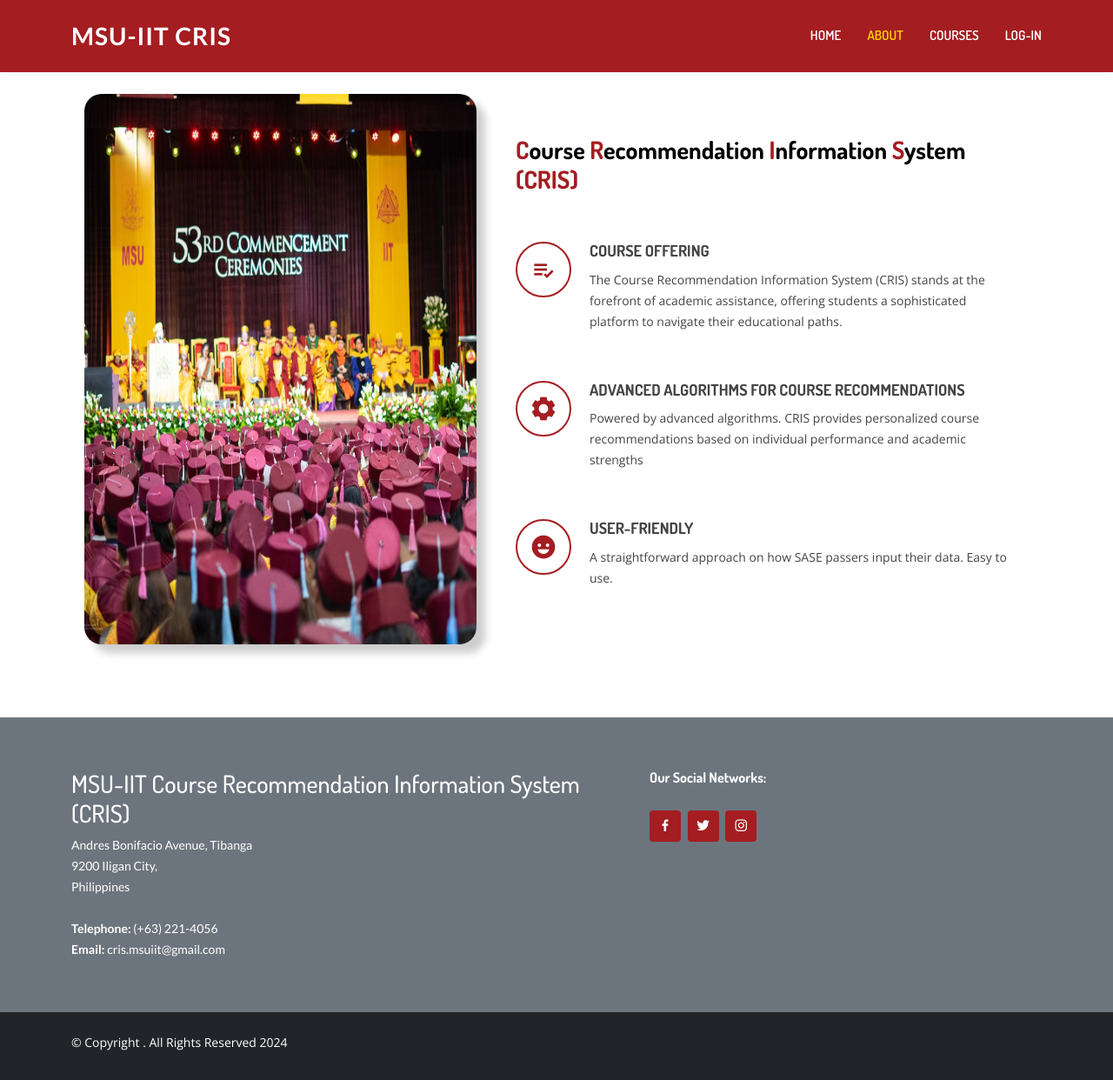
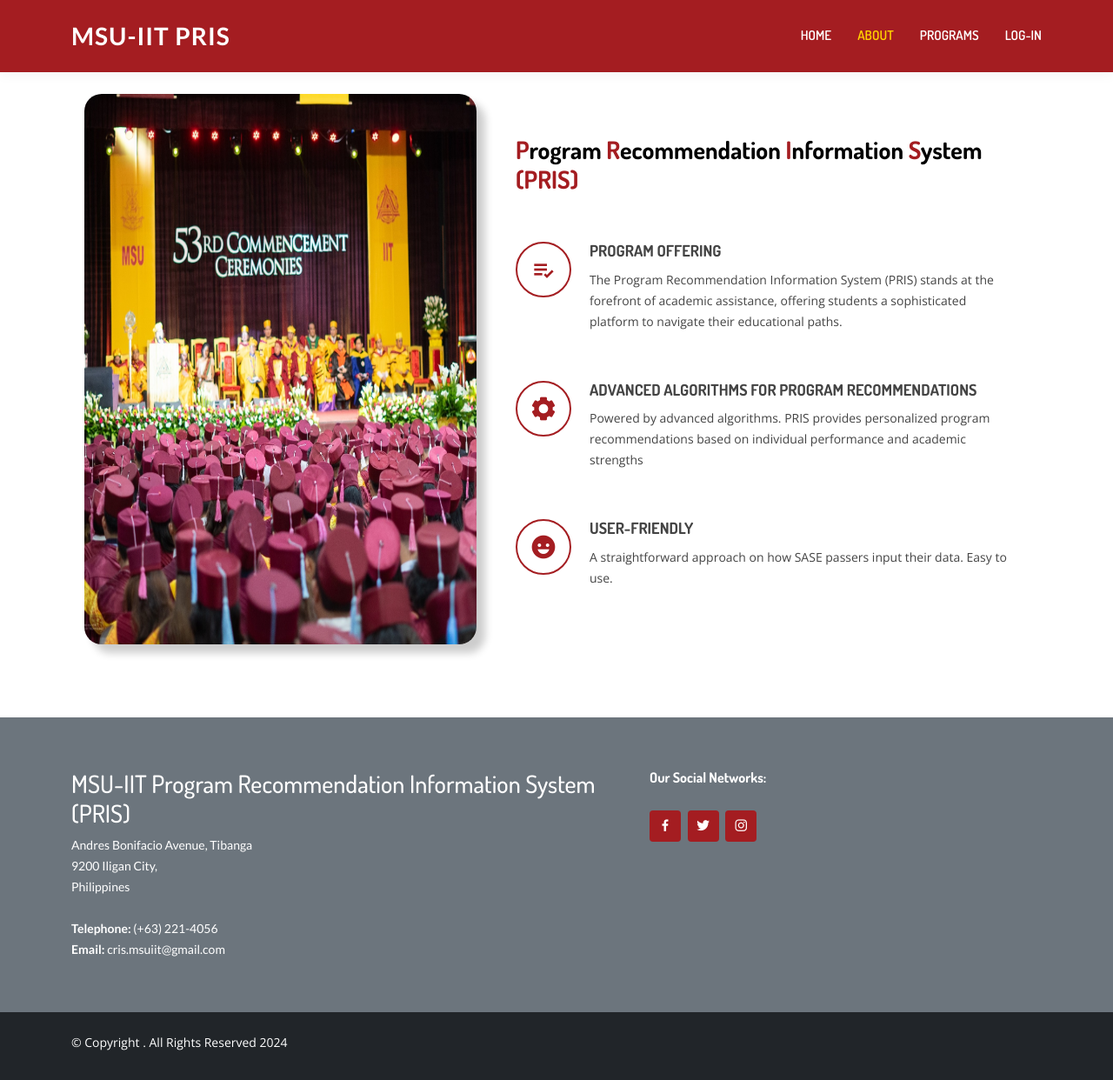
Before and after one commit to andraannn/program-recommendation-information-system-pris-, a Flask app: page /about in a window 1280 px wide. Shown: the whole page at 87% size. Run offline with Flask 3, Linux system fonts and the light colour scheme; parts of the project's set-up code (start-up, migrations or seed data) failed here and were passed over; some libraries are stand-ins or nearby versions.

Commit message:
Renamed CRIS to PRIS

```diff
--- a/templates/about.html
+++ b/templates/about.html
@@ -3,7 +3,7 @@
   <head>
     <meta charset="UTF-8" />
     <meta name="viewport" content="width=device-width, initial-scale=1.0" />
-    <title>MSU-IIT | Course Recommendation System</title>
+    <title>MSU-IIT | Program Recommendation Information System</title>
 
     <meta content="" name="description" />
     <meta content="" name="keywords" />
@@ -48,13 +48,13 @@
     <!-- ======= Header ======= -->
     <header id="header" class="fixed-top">
       <div class="container d-flex align-items-center justify-content-between">
-        <h1 class="logo"><a href="/" style="color: #fff">MSU-IIT CRIS</a></h1>
+        <h1 class="logo"><a href="/" style="color: #fff">MSU-IIT PRIS</a></h1>
 
         <nav id="navbar" class="navbar">
           <ul>
             <li><a class="nav-link scrollto" href="/">Home</a></li>
             <li><a class="nav-link scrollto active" href="/about">About</a></li>
-            <li><a class="nav-link scrollto" href="/courses">Courses</a></li>
+            <li><a class="nav-link scrollto" href="/courses">Programs</a></li>
             <li><a class="nav-link scrollto" href="/login">Log-In</a></li>
           </ul>
           <i class="bi bi-list mobile-nav-toggle"></i>
@@ -88,13 +88,13 @@
               class="col-xl-7 col-lg-6 icon-boxes d-flex flex-column align-items-stretch justify-content-center py-5 px-lg-5"
             >
               <h3>
-                <span style="color: #a41d21;">C</span>ourse <span style="color: #a41d21;">R</span>ecommendation <span style="color: #a41d21;">I</span>nformation <span style="color: #a41d21;">S</span>ystem <span style="color: #a41d21;">(CRIS)</span>
+                <span style="color: #a41d21;">P</span>rogram <span style="color: #a41d21;">R</span>ecommendation <span style="color: #a41d21;">I</span>nformation <span style="color: #a41d21;">S</span>ystem <span style="color: #a41d21;">(PRIS)</span>
               </h3>
               <div class="icon-box">
                 <div class="icon"><i class="bx bx-list-check"></i></div>
-                <h4 class="title"><a></a>COURSE OFFERING</h4>
+                <h4 class="title"><a></a>PROGRAM OFFERING</h4>
                 <p class="description">
-                  The Course Recommendation Information System (CRIS) stands at
+                  The Program Recommendation Information System (PRIS) stands at
                   the forefront of academic assistance, offering students a
                   sophisticated platform to navigate their educational paths.
                 </p>
@@ -103,11 +103,11 @@
               <div class="icon-box">
                 <div class="icon"><i class="bx bxs-cog"></i></div>
                 <h4 class="title">
-                  <a></a>ADVANCED ALGORITHMS FOR COURSE RECOMMENDATIONS
+                  <a></a>ADVANCED ALGORITHMS FOR PROGRAM RECOMMENDATIONS
                 </h4>
                 <p class="description">
-                  Powered by advanced algorithms. CRIS provides personalized
-                  course recommendations based on individual performance and
+                  Powered by advanced algorithms. PRIS provides personalized
+                  program recommendations based on individual performance and
                   academic strengths
                 </p>
               </div>
@@ -133,7 +133,7 @@
         <div class="container">
           <div class="row">
             <div class="col-lg-7 col-md-6 footer-contact">
-              <h3>MSU-IIT Course Recommendation Information System (CRIS)</h3>
+              <h3>MSU-IIT Program Recommendation Information System (PRIS)</h3>
               <p>
                 Andres Bonifacio Avenue, Tibanga <br />
                 9200 Iligan City,<br />
--- a/templates/reset_password.html
+++ b/templates/reset_password.html
@@ -3,7 +3,7 @@
   <head>
     <meta charset="UTF-8" />
     <meta name="viewport" content="width=device-width, initial-scale=1.0" />
-    <title>MSU-IIT | Course Recommendation System</title>
+    <title>MSU-IIT | Program Recommendation Information System</title>
 
     <meta content="" name="description" />
     <meta content="" name="keywords" />
--- a/templates/student/about.html
+++ b/templates/student/about.html
@@ -4,7 +4,7 @@
 <head>
     <meta charset="UTF-8">
     <meta name="viewport" content="width=device-width, initial-scale=1.0">
-    <title>MSU-IIT | Course Recommendation System</title>
+    <title>MSU-IIT | Program Recommendation Information System</title>
 
     <meta content="" name="description">
     <meta content="" name="keywords">
@@ -46,7 +46,7 @@
 
     <div class="d-flex align-items-center justify-content-between">
       <a href="/student/dashboard" class="logo d-flex align-items-center">
-        <span class="d-none d-lg-block">MSU-IIT CRIS</span>
+        <span class="d-none d-lg-block">MSU-IIT PRIS</span>
       </a>
       <i class="bi bi-list toggle-sidebar-btn"></i>
     </div><!-- End Logo -->
--- a/templates/student/dashboard.html
+++ b/templates/student/dashboard.html
@@ -4,7 +4,7 @@
 <head>
     <meta charset="UTF-8">
     <meta name="viewport" content="width=device-width, initial-scale=1.0">
-    <title>MSU-IIT | Course Recommendation System</title>
+    <title>MSU-IIT | Program Recommendation Information System</title>
 
     <meta content="" name="description">
     <meta content="" name="keywords">
@@ -44,7 +44,7 @@
 
     <div class="d-flex align-items-center justify-content-between">
       <a href="/student/dashboard" class="logo d-flex align-items-center">
-        <span class="d-none d-lg-block">MSU-IIT CRIS</span>
+        <span class="d-none d-lg-block">MSU-IIT PRIS</span>
       </a>
       <i class="bi bi-list toggle-sidebar-btn"></i>
     </div><!-- End Logo -->
@@ -144,7 +144,7 @@
         <span style="font-size: medium; font-weight: 300; color: white; text-shadow: 2px 2px 4px #000000;">Quote of the Day: <em id="quote"></em></span>
       </div>
       <div class="alert alert-warning alert-dismissible fade show mx-auto" role="alert" style="color:#000; font-size: 15px;">
-        <b>NOTE:</b> Students should review their data in the <b>Profile Page</b> and check <b>Recommendation Page</b> to view the recommended courses.
+        <b>NOTE:</b> Students should review their data in the <b>Profile Page</b> and check <b>Recommendation Page</b> to view the recommended programs.
         <button type="button" class="close" data-dismiss="alert" aria-label="Close">
           <span aria-hidden="true">×</span>
         </button>
--- a/templates/student/input_hs.html
+++ b/templates/student/input_hs.html
@@ -4,7 +4,7 @@
 <head>
     <meta charset="UTF-8">
     <meta name="viewport" content="width=device-width, initial-scale=1.0">
-    <title>MSU-IIT | Course Recommendation System</title>
+    <title>MSU-IIT | Program Recommendation Information System</title>
 
     <meta content="" name="description">
     <meta content="" name="keywords">
@@ -47,7 +47,7 @@
 
     <div class="d-flex align-items-center justify-content-between">
       <a href="/student/input" class="logo d-flex align-items-center">
-        <span class="d-none d-lg-block">MSU-IIT CRIS</span>
+        <span class="d-none d-lg-block">MSU-IIT PRIS</span>
       </a>
     </div><!-- End Logo -->
 
--- a/templates/student/recommendation.html
+++ b/templates/student/recommendation.html
@@ -4,7 +4,7 @@
 <head>
     <meta charset="UTF-8">
     <meta name="viewport" content="width=device-width, initial-scale=1.0">
-    <title>MSU-IIT | Course Recommendation System</title>
+    <title>MSU-IIT | Program Recommendation Information System</title>
 
     <meta content="" name="description">
     <meta content="" name="keywords">
@@ -44,7 +44,7 @@
 
     <div class="d-flex align-items-center justify-content-between">
       <a href="/student/dashboard" class="logo d-flex align-items-center">
-        <span class="d-none d-lg-block">MSU-IIT CRIS</span>
+        <span class="d-none d-lg-block">MSU-IIT PRIS</span>
       </a>
       <i class="bi bi-list toggle-sidebar-btn"></i>
     </div><!-- End Logo -->
```
Also changed, not shown: templates/courses.html (+7 -7 lines), templates/forgot_password.html (+5 -5 lines), templates/index.html (+9 -9 lines), templates/login.html (+5 -5 lines), templates/register.html (+5 -5 lines), templates/resend_verification.html (+5 -5 lines), templates/student/input.html (+5 -5 lines), templates/student/input_grade.html (+7 -7 lines), templates/student/profile.html (+6 -6 lines).
